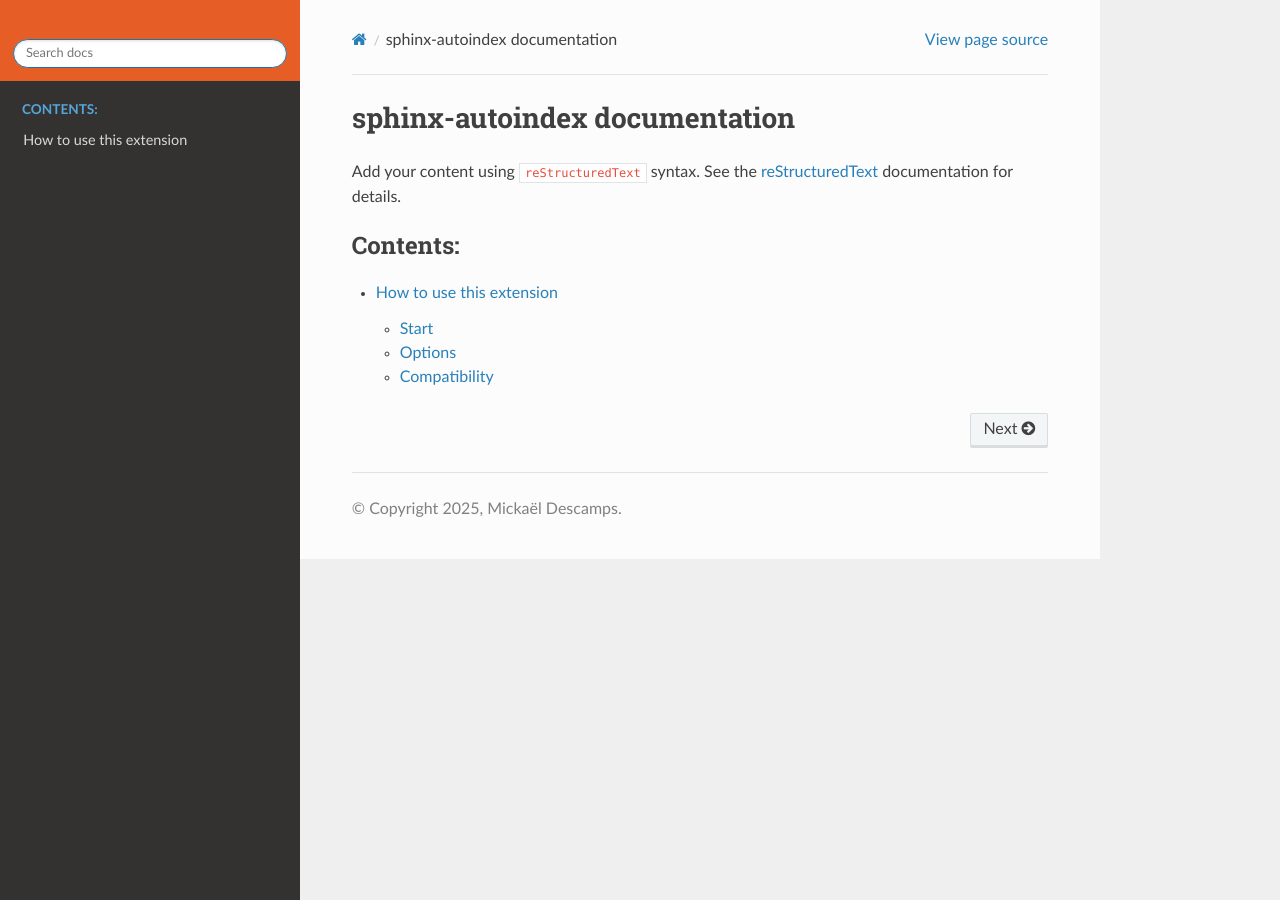
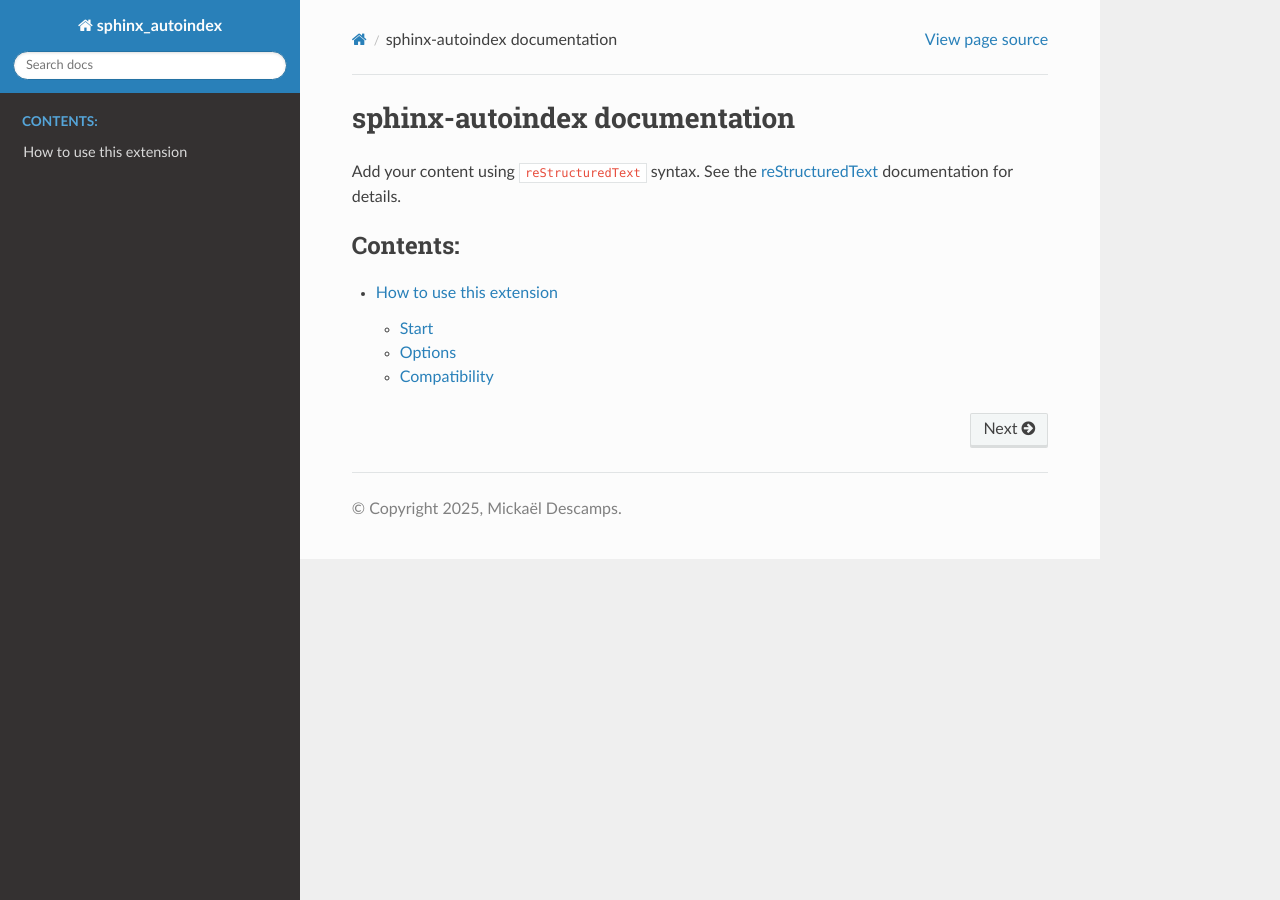
Before and after one commit to MickaelDescamps/sphinx-autoindex, a Sphinx documentation site: the page built from docs/source/index.rst, in a window 1280 px wide. Built offline with Sphinx 7.4.7 and the Read the Docs theme 3.1.0, drawn with Linux system fonts in a browser that asks for light colours; pages that are not in the unit, such as notebooks, are missing from menus.

Commit message:
Clean sphinx design

```diff
--- a/docs/source/conf.py
+++ b/docs/source/conf.py
@@ -77,9 +77,9 @@ html_theme = 'sphinx_rtd_theme'
 #html_favicon = '_static/logo1.png'
 html_show_sphinx = False
 html_theme_options = {
-    'logo_only': True,
-    'style_nav_header_background': '#e65e26',
-    'version_selector': False
+    'logo_only': False,
+    #'style_nav_header_background': '#e65e26',
+    'version_selector': True
 }
 
 # Graphviz configurations
```
